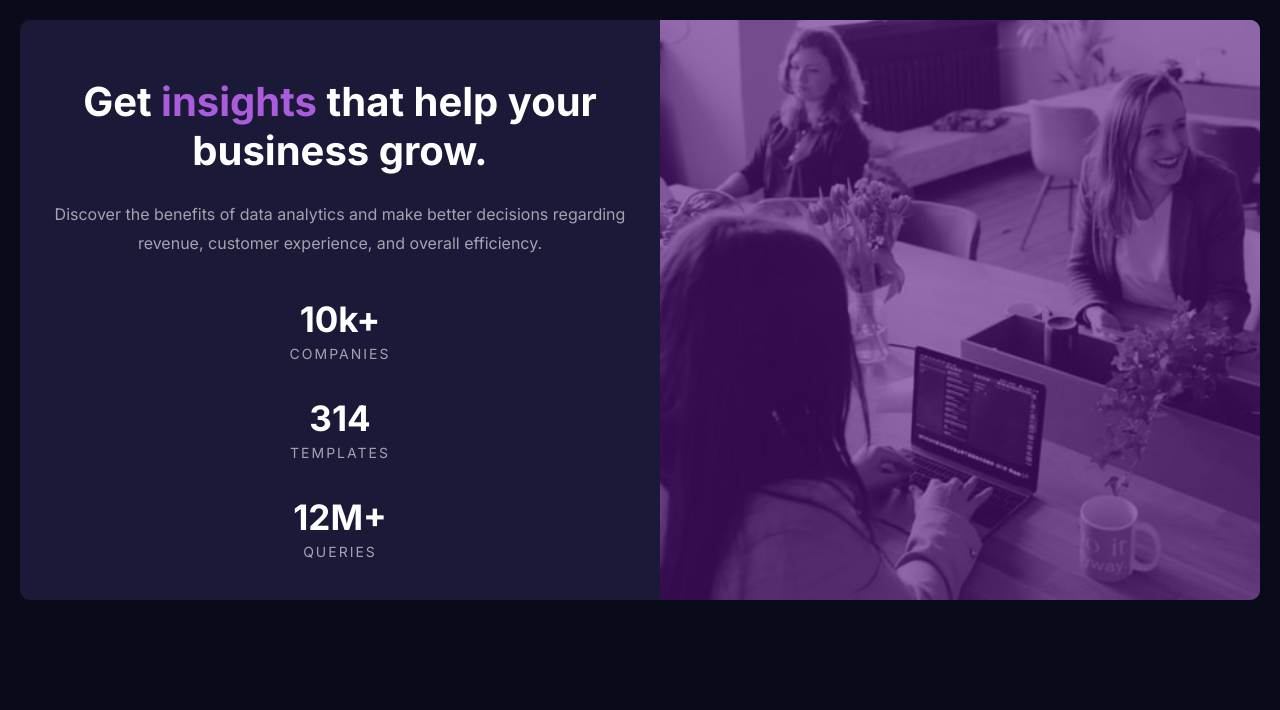
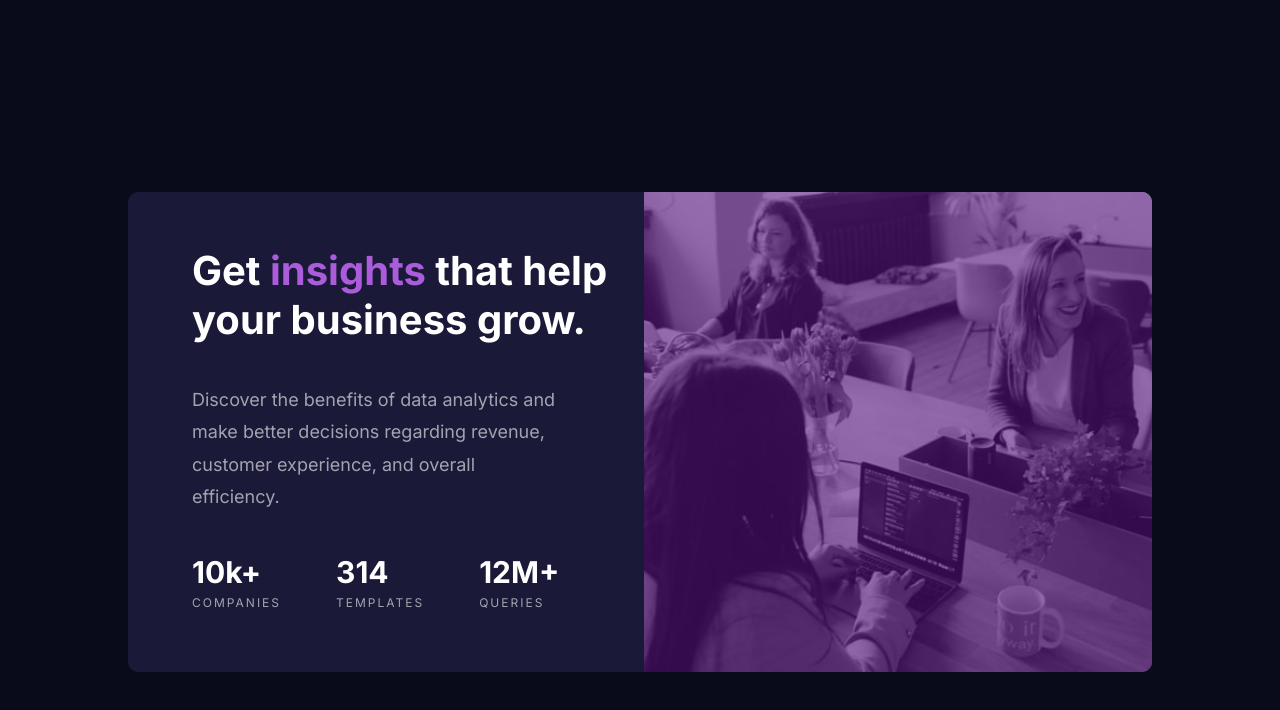
Before and after one commit to IvanEsco1/Front-end-mentor-challenge, a plain HTML site: page index.html in a window 1280 px wide. Drawn offline with Linux system fonts and the light colour scheme.

Commit message:
Update styles.css

```diff
--- a/styles.css
+++ b/styles.css
@@ -85,7 +85,7 @@ h1 span{
     color: hsla(0, 0%, 100%, 0.6);
 }
 
-@media screen and (min-width: 768px){
+@media screen and (min-width: 768px) and (max-width: 1023px){
 
     #img-header{
         background-image: url(images/image-header-desktop.jpg);
@@ -97,13 +97,14 @@ h1 span{
     }
 
     #body h1{
-        font-size: 50px;
+        font-size: 60px;
         margin: 50px 0px;
     }
 
     #body p{
         font-size: 22px;
         color: hsla(0, 0%, 100%, 0.6);
+        padding: 0px;
     }
 
     #body .bloque h3{
@@ -125,14 +126,15 @@ h1 span{
 @media screen and (min-width: 1024px) and (max-width: 1443px){
     .container{
         flex-direction: row;
-        padding: 20px 20px;
+        padding: 15% 10%;
+        margin: 0px 0px;
     }
 
     #img-header{
         order: 2;
         background-image: url(images/image-header-desktop.jpg);
-        min-width: 500px;
-        max-width: 600px;
+        min-width: 480px;
+        max-width: 900px;
         background-position: center;
         background-size: cover;
         border-top-left-radius: 0px;
@@ -146,31 +148,49 @@ h1 span{
         border-top-right-radius: 0px;
         border-bottom-right-radius: 0px;
         border-bottom-left-radius: 10px;
-        width: 55%;
+        width: 50%;
         max-width: 700px;
-        min-width: 500px;
-        padding: 20px 10px;
+        min-width: 420px;
+        padding: 2rem 2rem 2rem 4rem;
+        text-align: left;
     }
 
     #body h1{
         font-size: 40px;
-        margin: 25px 0px;
+        margin: 10px 0px;
     }
 
     #body p{
-        font-size: 16px;
+        padding: 0;
+        font-size: 18px;
+        margin-top: 40px;
+        margin-bottom: 30px;
+        margin-right: 55px;
         color: hsla(0, 0%, 100%, 0.6);
     }
 
+    .bloques{
+        display: flex;
+        justify-content: space-between;
+        padding: 0px 0px;
+        margin-right: 30px;
+    }
+
+    #body .bloque{
+        margin-bottom: 0px;
+    }
+
     #body .bloque h3{
+        padding-top: 0px;
+        margin-top: 10px;
         margin-bottom: 5px;
-        font-size: 35px;
+        font-size: 30px;
     }
 
     #body .bloque p{
         margin-top: 0px;
         text-transform: uppercase;
-        font-size: 14px;
+        font-size: 12px;
         letter-spacing: 2px;
         font-weight: 400;
         color: hsla(0, 0%, 100%, 0.6);
@@ -200,24 +220,30 @@ h1 span{
         border-bottom-right-radius: 0px;
         border-top-left-radius: 10px;
         border-bottom-left-radius: 10px;
-        padding: 50px 120px 50px 80px;
+        padding: 2.5rem 7rem 2.5rem 7rem;
         width: 55%;
         max-width: 700px;
         text-align: left;
     }
 
     #body h1{
-        font-size: 38px;
+        font-size: 50px;
     }
 
     #body p{
         padding-right: 70px;
         padding-left: 0px;
+        font-size: 20px;
         color: hsla(0, 0%, 100%, 0.6);
     }
 
     #body .bloque h3{
+        font-size: 36px;
         margin-bottom: 10px;
+    }
+
+    #body .bloque p{
+        font-size: 17px;
     }
 
     .bloques{
```
